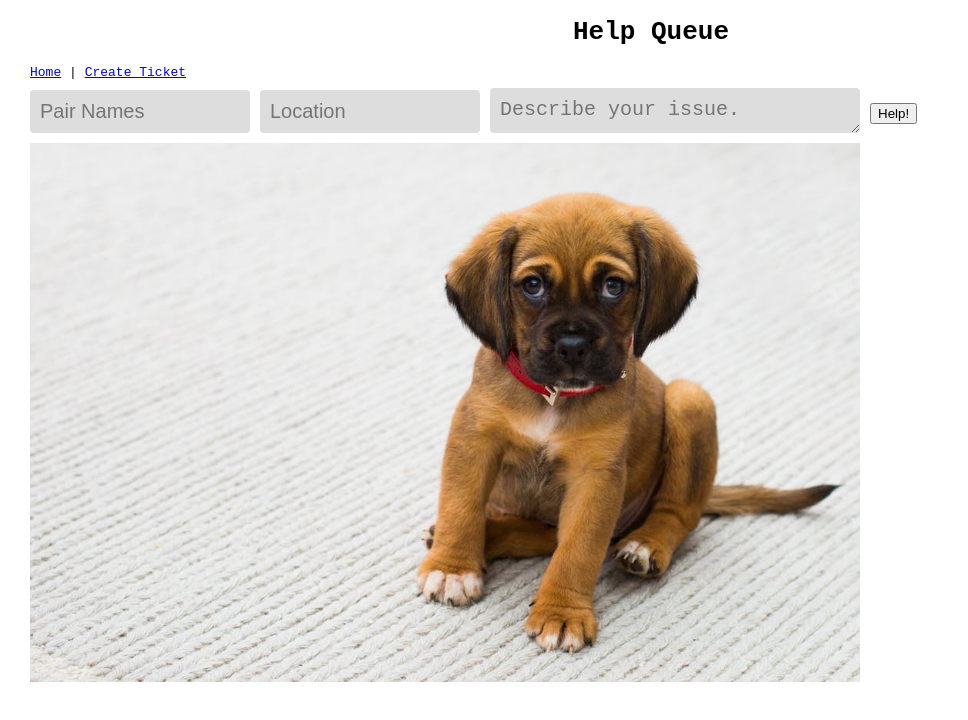
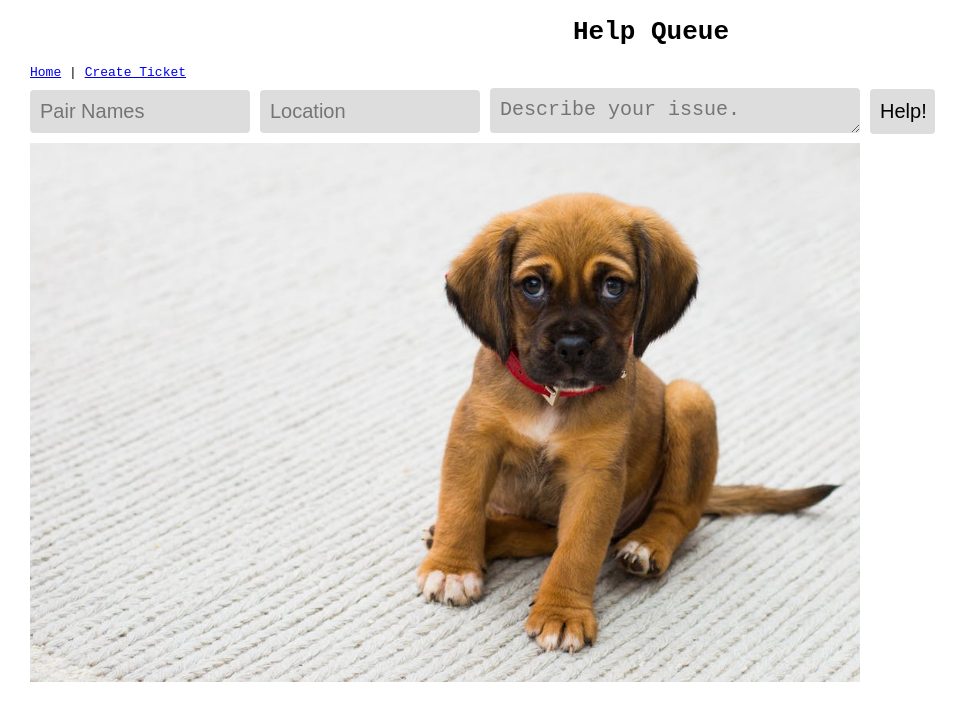
Before and after one commit to antieva/Help_Queue_Epicodus, a React app: page /#/newticket in a window 1280 px wide. Shown: the top 720 px of the page, without its empty margins (0-968 px from the left). Built offline with nearby package versions, Linux system fonts and the light colour scheme.

Commit message:
Add more styles.

```diff
--- a/src/components/NewTicketForm.jsx
+++ b/src/components/NewTicketForm.jsx
@@ -34,6 +34,18 @@ function NewTicketForm() {
     width: '250px'
   }
 
+  var button = {
+    transition: 'width .35s linear',
+    outline: 'none',
+    border: 'none',
+    borderRadius: '4px',
+    padding: '10px',
+    fontSize: '20px',
+    width: '65px',
+    backgroundColor: '#dddddd',
+    height: '45px',
+  }
+
   return (
     <div>
       <form>
@@ -52,7 +64,9 @@ function NewTicketForm() {
           style={textareaStyle}
           id ='issue'
           placeholder='Describe your issue.' />
-        <button type='submit'>Help!</button>
+        <button
+          style={button}
+          type='submit'>Help!</button>
       </form>
       <img style={imgStyle} src={reallyAdorablePuppy}/>
     </div>
```
